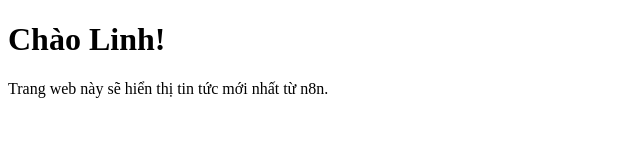
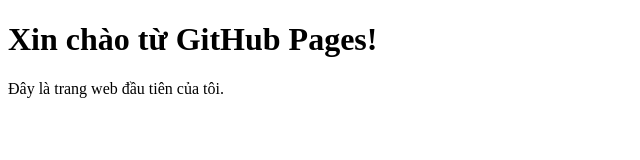
Before and after one commit to MISS-Linh/linh123.github.io, a plain HTML site: page index.html in a window 1280 px wide. Shown: the whole page, without its empty margins (0-640 px from the left). Drawn offline with Linux system fonts and the light colour scheme.

Commit message:
index.html

```diff
--- a/index.html
+++ b/index.html
@@ -1,10 +1,10 @@
 <!DOCTYPE html>
 <html>
-<head>
-  <title>Tin tức tự động</title>
-</head>
-<body>
-  <h1>Chào Linh!</h1>
-  <p>Trang web này sẽ hiển thị tin tức mới nhất từ n8n.</p>
-</body>
+  <head>
+    <title>My First GitHub Page</title>
+  </head>
+  <body>
+    <h1>Xin chào từ GitHub Pages!</h1>
+    <p>Đây là trang web đầu tiên của tôi.</p>
+  </body>
 </html>
```
